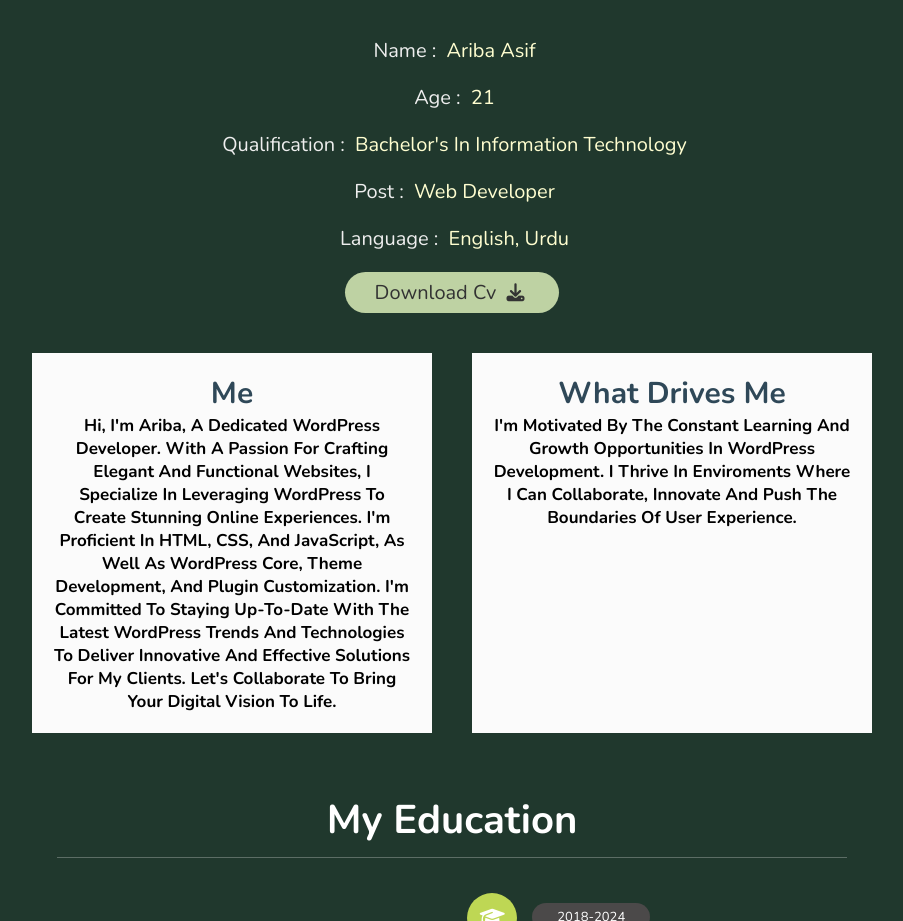
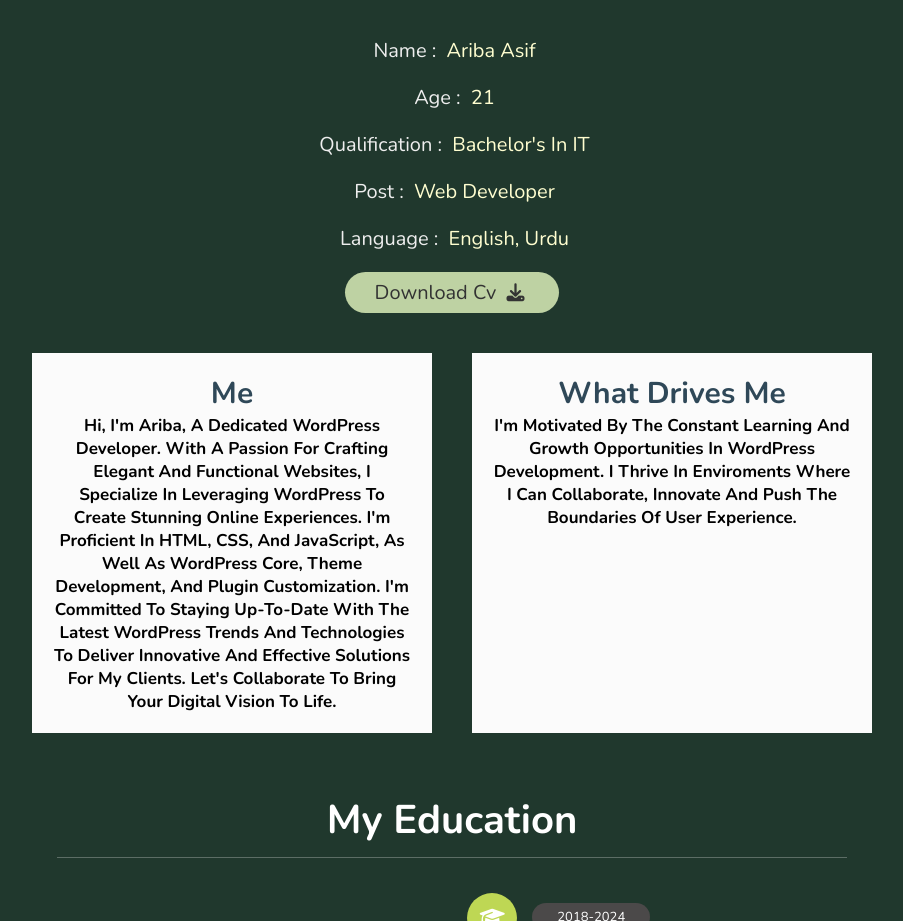
Before and after one commit to AribaaAsif/ProgrammersTech, a plain HTML site: page index.html in a window 1280 px wide. Shown: the part 888-1809 px from the top of the page, without its empty margins (363-1266 px from the left). Drawn offline with nearby package versions, Linux system fonts and the light colour scheme.

Commit message:
Update index.html

```diff
--- a/index.html
+++ b/index.html
@@ -62,7 +62,7 @@
         <div class="info">
             <h3><span> name :</span> ariba asif</h3>
             <h3><span> age :</span> 21</h3>
-            <h3><span> qualification :</span> Bachelor's in Information Technology</h3>
+            <h3><span> qualification :</span> Bachelor's in IT</h3>
             <h3><span> post :</span> Web developer</h3>
             <h3><span> language :</span> English, Urdu</h3>
             <a href="Ariba Asif Resume (5).pdf"><button class="btn" >download cv <i class="fas fa-download"></i></button></a>
```
